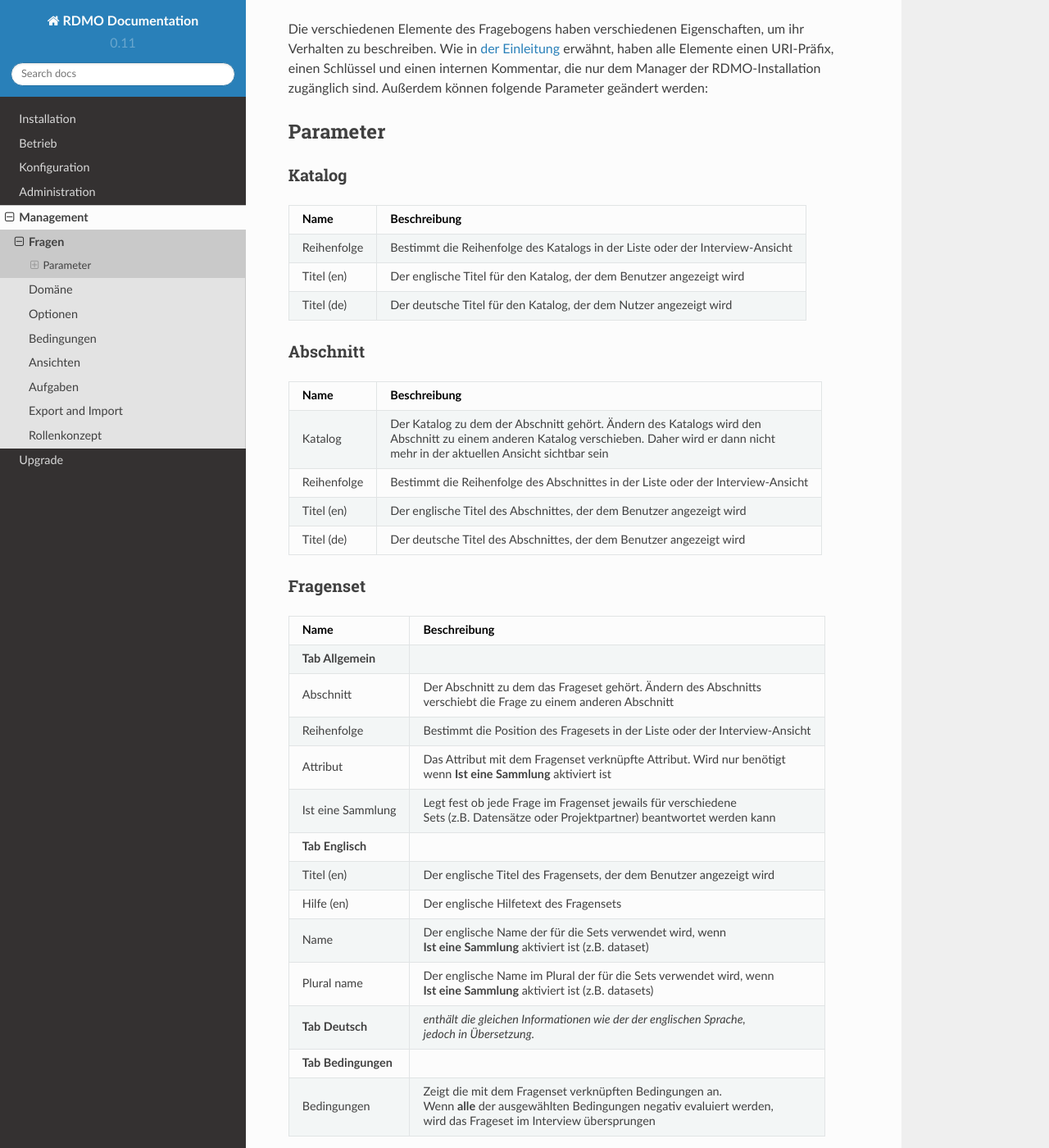
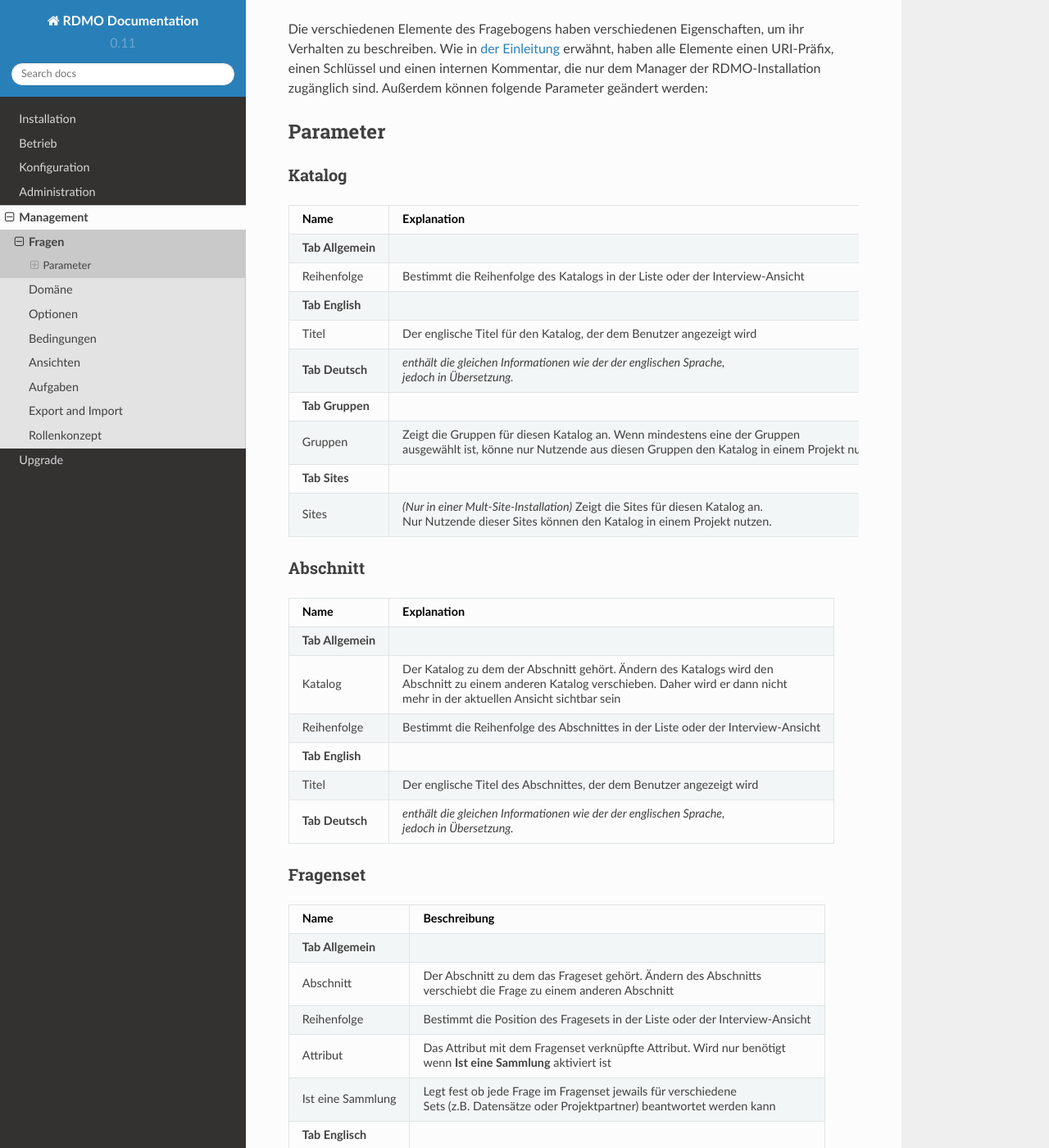
Before and after one commit to rdmorganiser/rdmo-docs-de, a Sphinx documentation site: the page built from docs/management/questions.md, in a window 1280 px wide and 1400 px high, scrolled down 1818 px. Shown: the whole window at 82% size. Built offline with Sphinx 7.4.7 and the Read the Docs theme 2.0.0, drawn with Linux system fonts in a browser that asks for light colours.

Commit message:
Update management

```diff
--- a/docs/management/questions.md
+++ b/docs/management/questions.md
@@ -35,20 +35,28 @@ Die verschiedenen Elemente des Fragebogens haben verschiedenen Eigenschaften, um
 
 ### Katalog
 
-|Name|Beschreibung|
+|Name|Explanation|
 |-|-|
+|**Tab Allgemein**||
 |Reihenfolge|Bestimmt die Reihenfolge des Katalogs in der Liste oder der Interview-Ansicht|
-|Titel (en)|Der englische Titel für den Katalog, der dem Benutzer angezeigt wird|
-|Titel (de)|Der deutsche Titel für den Katalog, der dem Nutzer angezeigt wird|
+|**Tab English**||
+|Titel|Der englische Titel für den Katalog, der dem Benutzer angezeigt wird|
+|**Tab Deutsch**|*enthält die gleichen Informationen wie der der englischen Sprache,<br>jedoch in Übersetzung.*|
+|**Tab Gruppen**|
+|Gruppen|Zeigt die Gruppen für diesen Katalog an. Wenn mindestens eine der Gruppen<br> ausgewählt ist, könne nur Nutzende aus diesen Gruppen den Katalog in einem Projekt nutzen.|
+|**Tab Sites**|
+|Sites| *(Nur in einer Mult-Site-Installation)* Zeigt die Sites für diesen Katalog an.<br> Nur Nutzende dieser Sites können den Katalog in einem Projekt nutzen.|
 
 ### Abschnitt
 
-|Name|Beschreibung|
+|Name|Explanation|
 |-|-|
+|**Tab Allgemein**||
 |Katalog|Der Katalog zu dem der Abschnitt gehört. Ändern des Katalogs wird den<br> Abschnitt zu einem anderen Katalog verschieben. Daher wird er dann nicht<br>mehr in der aktuellen Ansicht sichtbar sein
 |Reihenfolge|Bestimmt die Reihenfolge des Abschnittes in der Liste oder der Interview-Ansicht|
-|Titel (en)|Der englische Titel des Abschnittes, der dem Benutzer angezeigt wird|
-|Titel (de)|Der deutsche Titel des Abschnittes, der dem Benutzer angezeigt wird|
+|**Tab English**||
+|Titel|Der englische Titel des Abschnittes, der dem Benutzer angezeigt wird|
+|**Tab Deutsch**|*enthält die gleichen Informationen wie der der englischen Sprache,<br>jedoch in Übersetzung.*|
 
 ### Fragenset
 
```
Also changed, not shown: docs/management/tasks.md (+9 -5 lines), docs/management/views.md (+9 -5 lines).
